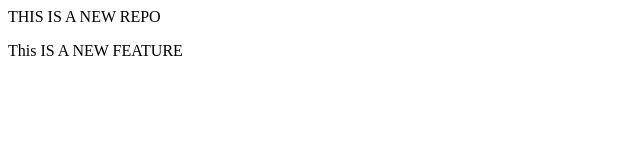
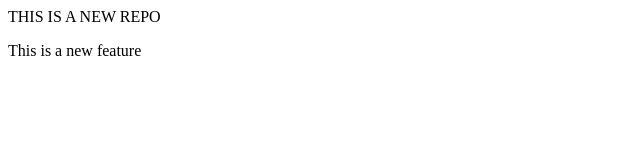
Before and after one commit to harshalkan-ai/localrepo, a plain HTML site: page index.html in a window 1280 px wide. Shown: the full height of the page, 0-640 px from the left. Drawn offline with Linux system fonts and the light colour scheme.

Commit message:
Add new feature

```diff
--- a/index.html
+++ b/index.html
@@ -1,2 +1,2 @@
 <p>THIS IS A NEW REPO</p>
-<p>This IS A NEW FEATURE</p>
+<p>This is a new feature</p>
```
